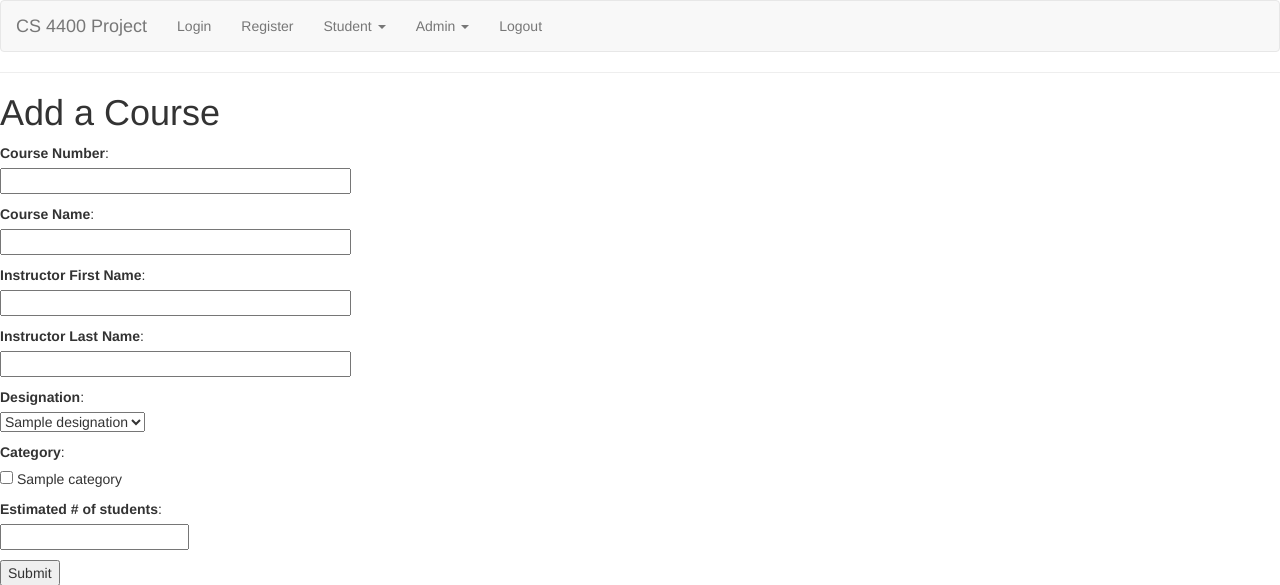
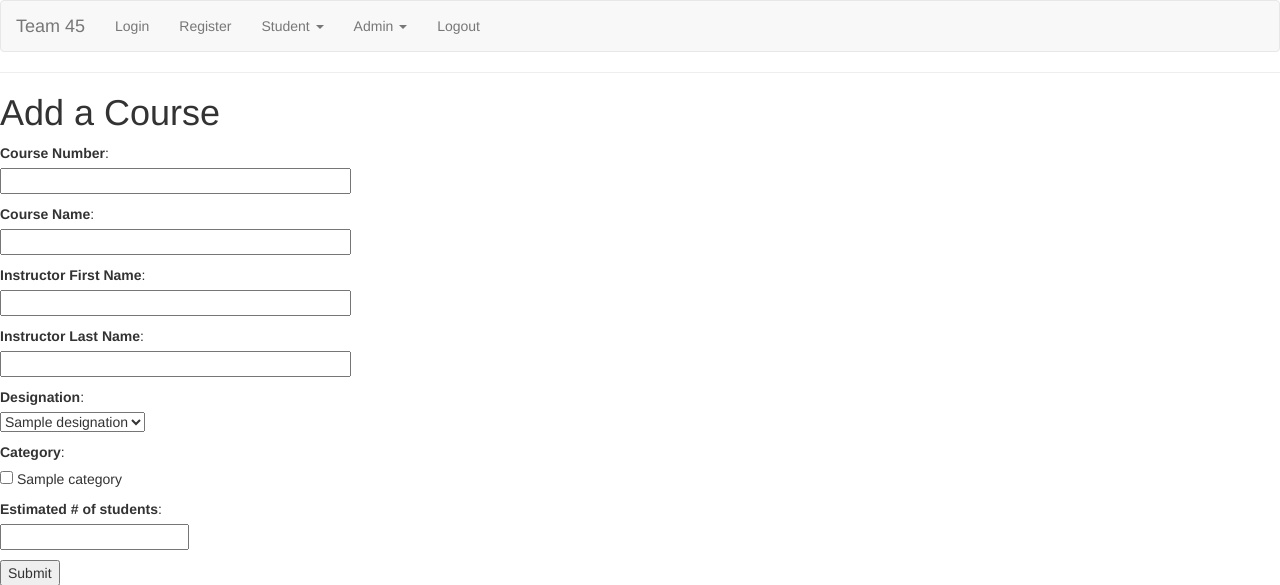
Before and after one commit to bmawji3/cs4400, a Flask app: page /add-course-admin in a window 1280 px wide. Shown: the top 585 px of the page. Run offline with Flask 2, Linux system fonts and the light colour scheme; the visitor is signed in with stand-in values (Sample User, id 1); tables that the repository leaves empty hold one stand-in row (values such as "Sample post"); some libraries are stand-ins or nearby versions.

Commit message:
small change to base

```diff
--- a/phase3/app/templates/base.html
+++ b/phase3/app/templates/base.html
@@ -16,7 +16,7 @@
     <nav class="navbar navbar-default">
       <div class="container-fluid">
         <div class="navbar-header">
-          <a class="navbar-brand" href={{url_for('login')}}>CS 4400 Project</a>
+          <a class="navbar-brand" href={{url_for('login')}}>Team 45</a>
         </div>
         <ul class="nav navbar-nav">
           <li><a href={{url_for('login')}}>Login</a></li>
```
